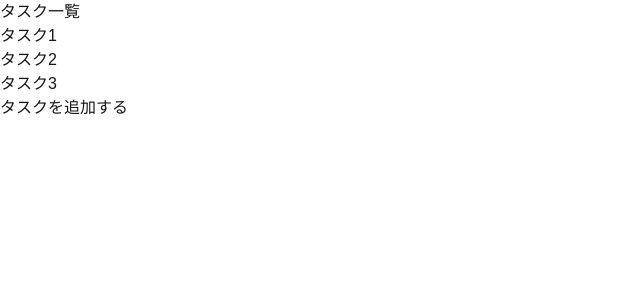
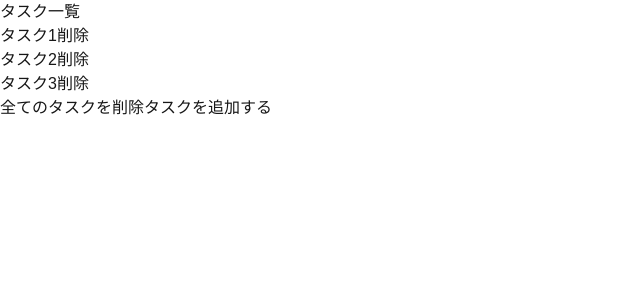
Before and after one commit to ryuya33/study-todo-app, a Next.js app: page /tasks in a window 1280 px wide. Shown: the top 300 px of the page, without its empty margins (0-640 px from the left). Built offline with nearby package versions, Linux system fonts and the light colour scheme.

Commit message:
✨ feat: Add task list page and integrate navigation with Link component

```diff
--- a/src/pages/index.tsx
+++ b/src/pages/index.tsx
@@ -4,6 +4,7 @@ import Link from "next/link";
 import { TodoInput } from '@/src/components/TodoInput';
 import styles from '@/src/styles/Home.module.css';
 import { Header } from '@/src/components/Header';
+
 export default function Home() {
   // タスク追加関数
   function addTask(task: string): void {
--- a/src/pages/tasks.tsx
+++ b/src/pages/tasks.tsx
@@ -1,17 +1,49 @@
-import React from "react";
+import React, { useState, useCallback } from "react";
 import Link from "next/link";
 
 export default function Tasks() {
-    const tasks = ["タスク1", "タスク2", "タスク3"]; // 仮のタスクのリスト（実際にはデータベースから取得する）
+    const [tasks, setTasks] = useState([
+        { text: "タスク1", completed: false },
+        { text: "タスク2", completed: false },
+        { text: "タスク3", completed: false },
+    ]); // 仮のタスクのリスト（実際にはデータベースから取得する）
+
+    const handleDeleteTask = useCallback((index: number) => {
+        setTasks(prevTasks => prevTasks.filter((_, i) => i !== index));
+    }, []);
+
+    const handleToggleComplete = useCallback((index: number) => {
+        setTasks(prevTasks => {
+            const newTasks = [...prevTasks];
+            newTasks[index] = {
+                ...newTasks[index],
+                completed: !newTasks[index].completed
+            };
+            return newTasks;
+        });
+    }, []);
+
+    const handleDeleteAllTasks = useCallback(() => {
+        setTasks([]);
+    }, []);
 
     return (
         <main>
             <h1>タスク一覧</h1>
             <ul>
                 {tasks.map((task, index) => (
-                    <li key={index}>{task}</li>
+                    <li key={index}
+                        style={{ textDecoration: task.completed ? "line-through" : "none" }}
+                    >
+                        <span onClick={() => handleToggleComplete(index)} style={{ cursor: 'pointer' }}>{task.text}</span>
+                        <button onClick={(e) => {
+                            e.stopPropagation();
+                            handleDeleteTask(index);
+                        }}>削除</button>
+                    </li>
                 ))}
             </ul>
+            <button onClick={handleDeleteAllTasks}>全てのタスクを削除</button>
             <Link href="/">
                 <button>タスクを追加する</button>
             </Link>
```
